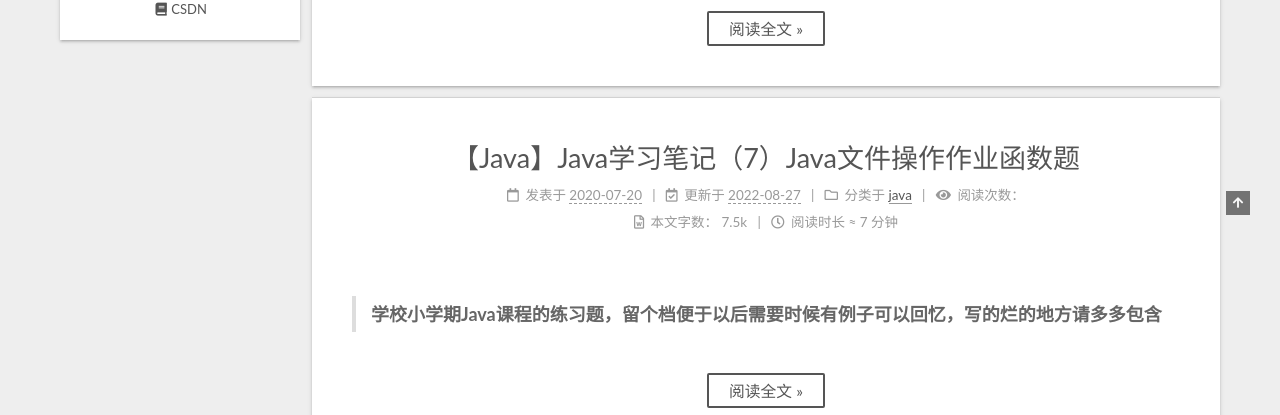
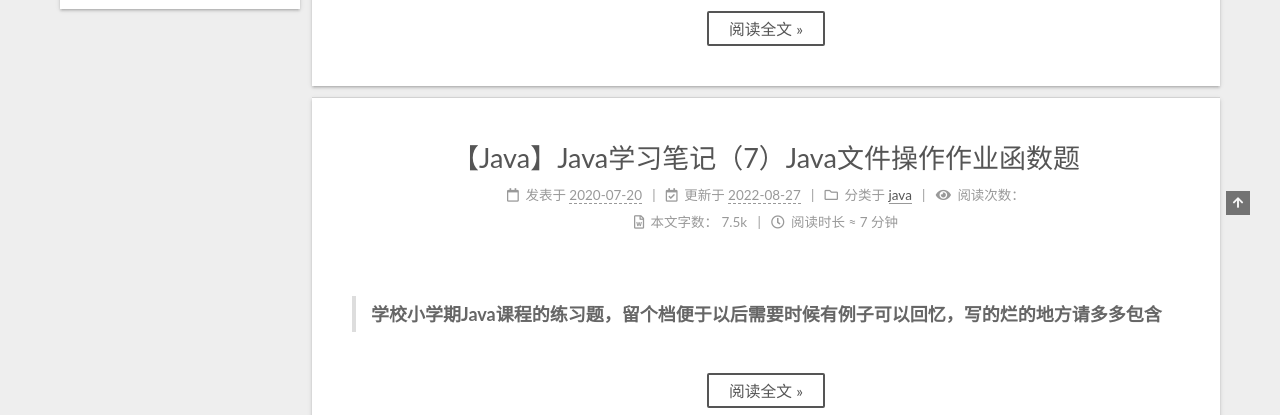
Before and after one commit to Shaw-W/Shaw-W.github.io, a plain HTML site: page index.html in a window 1280 px wide. Shown: the part 685-1100 px from the top of the page. Drawn offline with Linux system fonts and the light colour scheme; some packages are replaced by stand-ins of ours; no server answers; a script that the page names is missing.

Commit message:
Update index.html

```diff
--- a/index.html
+++ b/index.html
@@ -1254,9 +1254,9 @@
       <span class="links-of-author-item">
         <a href="mailto:shaw.wei@qq.com" title="E-Mail → mailto:shaw.wei@qq.com" rel="noopener" target="_blank"><i class="fa fa-envelope fa-fw"></i>E-Mail</a>
       </span>
-      <span class="links-of-author-item">
+<!--       <span class="links-of-author-item">
         <a href="https://blog.csdn.net/weixin_44544583" title="CSDN → https:&#x2F;&#x2F;blog.csdn.net&#x2F;weixin_44544583" rel="noopener" target="_blank"><i class="fa fa-book fa-fw"></i>CSDN</a>
-      </span>
+      </span> -->
   </div>
 
 
```
